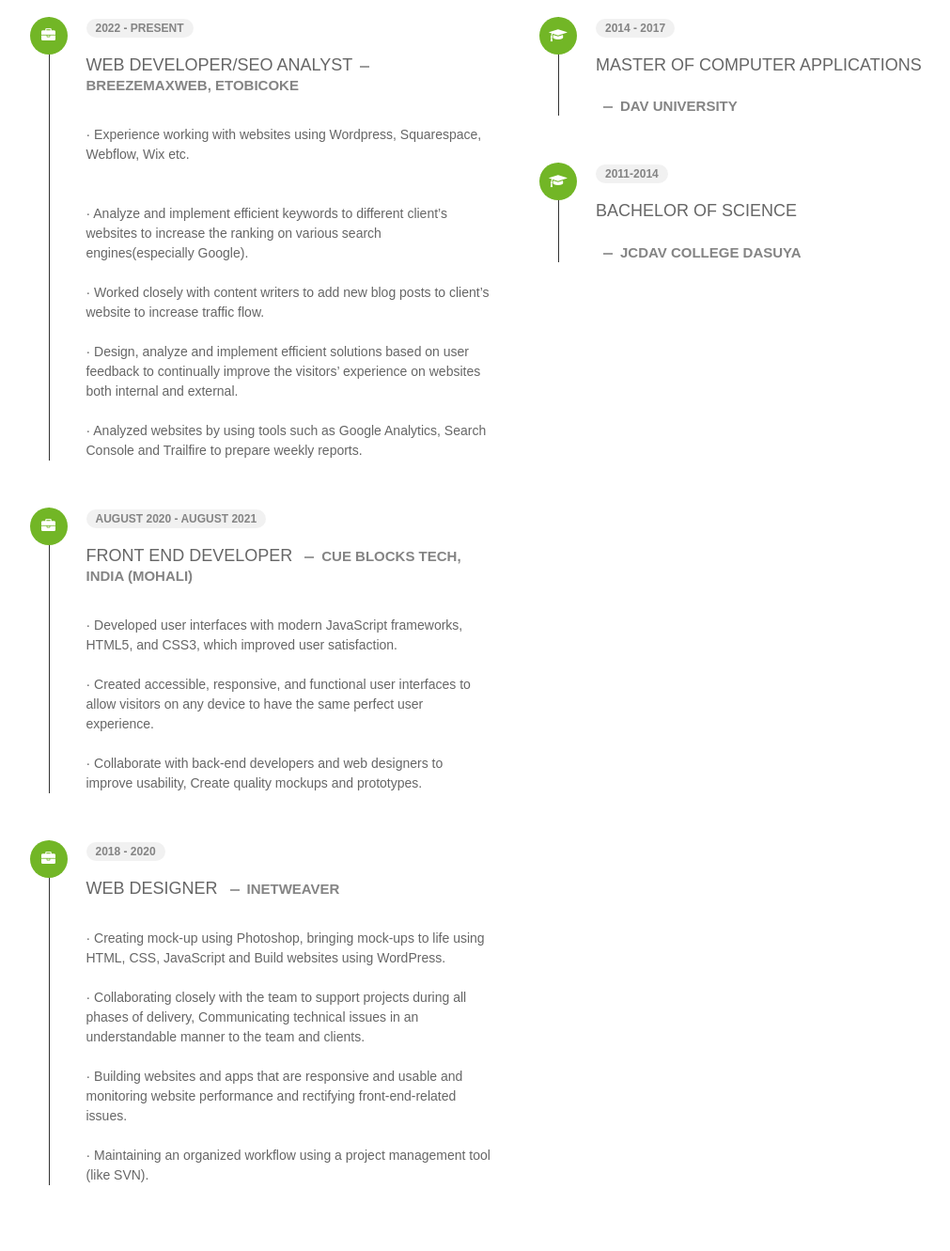
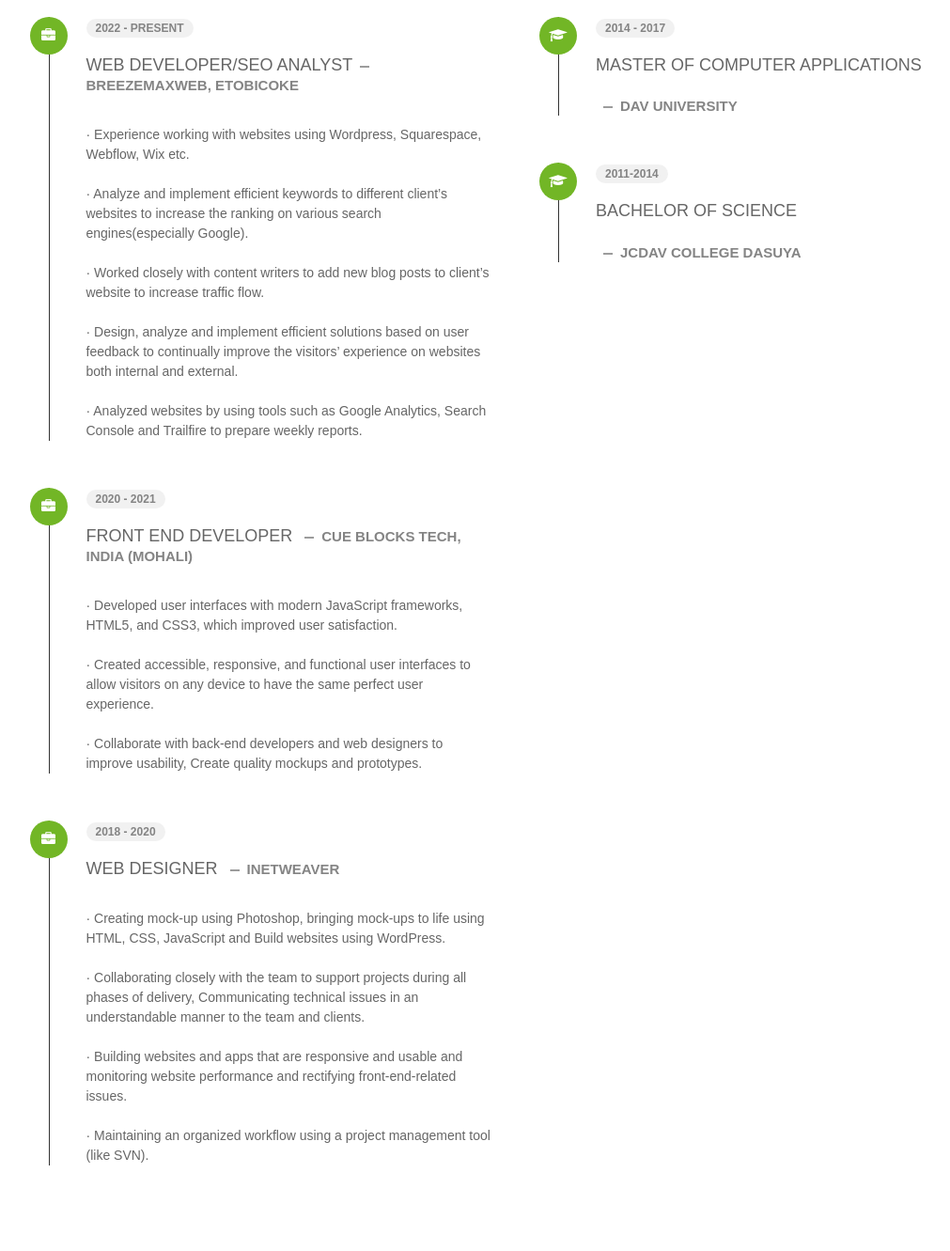
Before and after one commit to Nav-preet/nav, a PHP site: page /phpmail/about.php in a window 1280 px wide. Shown: the part 700-2031 px from the top of the page at 94% size, without its empty margins (81-1092 px from the left). After the commit the page ends 1940 px from the top, so only its background shows below. Run offline with PHP 8.4, Linux system fonts and the light colour scheme.

Commit message:
files content updated

```diff
--- a/about.php
+++ b/about.php
@@ -87,8 +87,9 @@
                             </div>
                             <span class="time open-sans-font text-uppercase">2022 - PRESENT</span>
                             <h5 class="poppins-font text-uppercase">Web Developer/SEO Analyst <span class="place open-sans-font">BreezeMaxWeb, Etobicoke</span></h5>
-                            <p class="open-sans-font"><br/>
-                                                        · Experience working with websites using Wordpress, Squarespace, Webflow, Wix etc.                                                       <br/>
+                            <p class="open-sans-font">
+                                <br/>
+                                · Experience working with websites using Wordpress, Squarespace, Webflow, Wix etc.
                                 <br/>
                                 <br/>
                                 ·  Analyze and implement efficient keywords to different client’s websites to increase the ranking on various search engines(especially Google).
@@ -112,9 +113,10 @@
                             <div class="icon">
                                 <i class="fa fa-briefcase"></i>
                             </div>
-                            <span class="time open-sans-font text-uppercase">August  2020 - August  2021</span>
+                            <span class="time open-sans-font text-uppercase">  2020 -   2021</span>
                             <h5 class="poppins-font text-uppercase">Front End Developer <span class="place open-sans-font">Cue Blocks Tech, India (Mohali)</span></h5>
-                            <p class="open-sans-font"><br/>
+                            <p class="open-sans-font">
+                                <br/>
                                 · Developed user interfaces with modern JavaScript frameworks, HTML5, and CSS3, which improved user satisfaction.
                                 <br/>
                                 <br/>
@@ -135,7 +137,8 @@
                             </div>
                             <span class="time open-sans-font text-uppercase">2018 - 2020</span>
                             <h5 class="poppins-font text-uppercase">Web Designer <span class="place open-sans-font">Inetweaver</span></h5>
-                            <p class="open-sans-font"><br/>
+                            <p class="open-sans-font">
+                                <br/>
                                 · Creating mock-up using Photoshop, bringing mock-ups to life using HTML,
                                 CSS, JavaScript and Build websites using WordPress.<br/>
                                 <br/>
```
Lines whose indentation alone changed are shown as unchanged.
